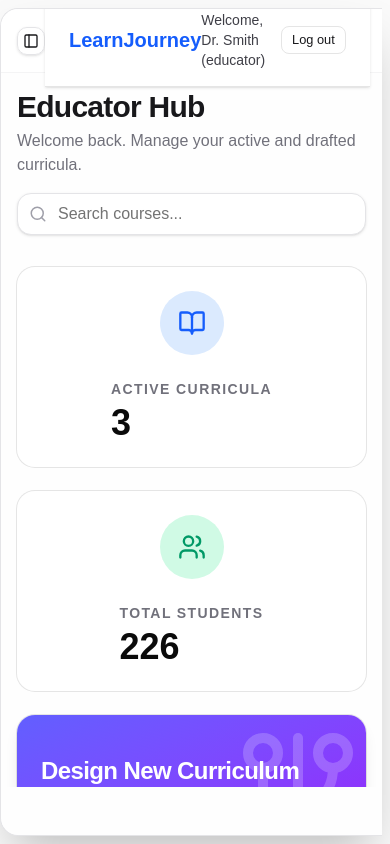
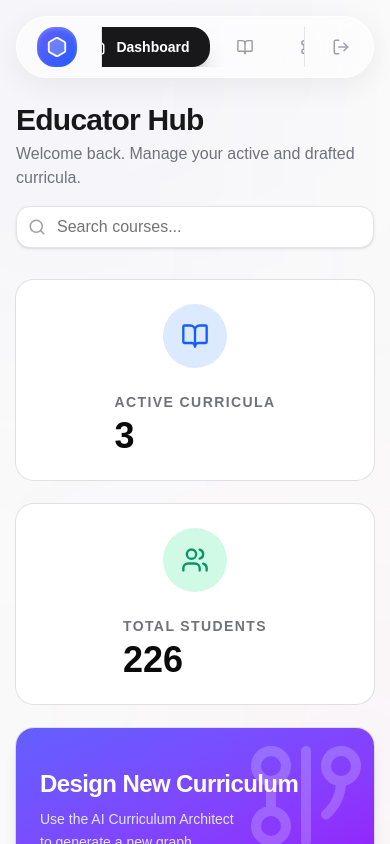
Before and after one commit to Weiyi0206/LearnJourney, a React app in the folder frontend/: page /login in a window 390 px wide. Both pictures are taken after a click on the button "Enter as Educator". Built offline with nearby package versions, Linux system fonts and the light colour scheme; the HTML template or start-up script is replaced by a standard one.

Commit message:
Change to responsive top navigation

```diff
--- a/frontend/src/App.jsx
+++ b/frontend/src/App.jsx
@@ -2,10 +2,8 @@ import React from "react";
 import { BrowserRouter, Routes, Route, Navigate } from "react-router-dom";
 import { AuthProvider } from "@/contexts/AuthContext";
 import { TooltipProvider } from "@/components/ui/tooltip";
-import { SidebarProvider, SidebarTrigger } from "@/components/ui/sidebar";
 
-import { Navbar } from "@/components/layout/Navbar";
-import { AppSidebar } from "@/components/layout/AppSidebar";
+import { TopNav } from "@/components/layout/TopNav";
 
 // Auth
 import Login from "@/pages/auth/Login";
@@ -22,27 +20,36 @@ import StudentDashboard from "@/pages/student/Dashboard";
 import LearningPath from "@/pages/student/LearningPath";
 import CourseMaterial from "@/pages/student/CourseMaterial";
 import Quizzes from "@/pages/student/Quizzes";
+import { useAuth } from "@/contexts/AuthContext";
 
 const AuthenticatedLayout = ({ children }) => {
+  const { user, loading } = useAuth();
+
+  if (loading) {
+    return null; // Or a loading spinner
+  }
+
+  if (!user) {
+    return <Navigate to="/login" replace />;
+  }
+
   return (
-    <SidebarProvider>
-      <div className="flex h-screen overflow-hidden w-full font-sans bg-zinc-50 dark:bg-zinc-950 text-zinc-900 dark:text-zinc-50">
-        <AppSidebar />
-        <div className="flex-1 flex flex-col min-w-0 bg-white dark:bg-black rounded-l-2xl shadow-2xl border-l border-t border-b border-zinc-200 dark:border-zinc-800 my-2 mr-2 overflow-hidden transition-all duration-300 relative group">
-          <header className="h-16 flex items-center shrink-0 border-b px-4 border-zinc-100 dark:border-zinc-900 bg-white/50 dark:bg-black/50 backdrop-blur-md sticky top-0 z-10 transition-colors">
-            <SidebarTrigger className="hover:bg-zinc-100 dark:hover:bg-zinc-800 p-2 rounded-lg transition-colors border shadow-sm border-zinc-200 dark:border-zinc-800" />
-            <div className="ml-auto">
-              <Navbar />
-            </div>
-          </header>
-          <main className="flex-1 overflow-auto bg-zinc-50/30 dark:bg-zinc-950/30 w-full relative">
-            <div className="absolute inset-0 max-w-[1400px] mx-auto w-full pb-12">
-              {children}
-            </div>
-          </main>
-        </div>
+    <div className="flex flex-col h-screen font-sans bg-zinc-50 dark:bg-zinc-950 text-zinc-900 dark:text-zinc-50 overflow-hidden relative selection:bg-indigo-500/30">
+
+      {/* Dynamic Background Elements for that Bento/Modern Feel */}
+      <div className="absolute top-[-20%] left-[-10%] w-[50%] h-[50%] bg-indigo-500/10 blur-[140px] rounded-full pointer-events-none mix-blend-multiply dark:mix-blend-screen" />
+      <div className="absolute bottom-[-10%] right-[-10%] w-[40%] h-[40%] bg-pink-500/10 blur-[140px] rounded-full pointer-events-none mix-blend-multiply dark:mix-blend-screen" />
+
+      {/* The Top Navigation Bar */}
+      <div className="flex-none pt-4 pb-2 z-50">
+        <TopNav />
       </div>
-    </SidebarProvider>
+
+      {/* The dynamic content area, scrolls if needed internally */}
+      <main className="flex-1 flex flex-col overflow-hidden relative z-10">
+        {children}
+      </main>
+    </div>
   );
 };
 
--- /dev/null
+++ b/frontend/src/components/layout/TopNav.jsx
@@ -0,0 +1,94 @@
+import React from "react";
+import { Link, useLocation } from "react-router-dom";
+import { useAuth } from "@/contexts/AuthContext";
+import { Home, BookOpen, GitGraph, CheckSquare, LogOut, Hexagon } from "lucide-react";
+
+export function TopNav() {
+    const { user, logout } = useAuth();
+    const location = useLocation();
+
+    if (!user) return null;
+
+    const educatorItems = [
+        { title: "Dashboard", url: "/educator/dashboard", icon: Home },
+        { title: "Course Builder", url: "/educator/builder", icon: BookOpen },
+        { title: "Graph Editor", url: "/educator/graph", icon: GitGraph },
+    ];
+
+    const studentItems = [
+        { title: "Dashboard", url: "/student/dashboard", icon: Home },
+        { title: "Learning Path", url: "/student/path", icon: GitGraph },
+        { title: "Quizzes", url: "/student/quizzes", icon: CheckSquare },
+    ];
+
+    const menuItems = user.role === "educator" ? educatorItems : studentItems;
+
+    // A clever check to see if an item is active (including deep links)
+    const checkIsActive = (itemUrl) => {
+        if (location.pathname === itemUrl) return true;
+        // Keep Dashboard active if we are deep into courses/nodes
+        if (itemUrl.includes('dashboard') && location.pathname.includes('/courses/')) return true;
+        return false;
+    };
+
+    return (
+        <div className="w-full flex justify-center px-4 md:px-8 pointer-events-none">
+            {/* Glassmorphic floating pill wrapper */}
+            <div className="pointer-events-auto flex items-center justify-between w-full max-w-6xl bg-white/60 dark:bg-zinc-900/80 backdrop-blur-2xl border border-white dark:border-zinc-800 shadow-[0_8px_30px_rgb(0,0,0,0.06)] dark:shadow-[0_8px_30px_rgb(0,0,0,0.3)] rounded-[2rem] px-3 py-2.5 transition-all duration-300">
+
+                {/* Logo Area */}
+                <div className="flex items-center gap-3 pl-2 pr-6 border-r border-zinc-200 dark:border-zinc-800">
+                    <div className="w-10 h-10 rounded-2xl bg-gradient-to-br from-indigo-500 to-blue-600 flex items-center justify-center shadow-inner shadow-white/20">
+                        <Hexagon size={22} className="text-white fill-white/20" />
+                    </div>
+                    <span className="font-black text-xl tracking-tight bg-clip-text text-transparent bg-gradient-to-r from-zinc-900 to-zinc-600 dark:from-white dark:to-zinc-400 hidden sm:block">
+                        LearnJourney
+                    </span>
+                </div>
+
+                {/* Center Navigation Links (Bento Pills) */}
+                <nav className="flex items-center gap-1.5 overflow-x-auto no-scrollbar px-4 flex-1 justify-center">
+                    {menuItems.map((item) => {
+                        const isActive = checkIsActive(item.url);
+                        const Icon = item.icon;
+                        return (
+                            <Link
+                                key={item.title}
+                                to={item.url}
+                                className={`flex items-center gap-2.5 px-5 py-2.5 rounded-2xl font-bold text-sm transition-all duration-300 shrink-0 ${isActive
+                                        ? "bg-zinc-900 text-white shadow-xl shadow-zinc-900/20 dark:bg-zinc-100 dark:text-zinc-900 dark:shadow-white/10 scale-100"
+                                        : "text-zinc-500 hover:text-zinc-900 hover:bg-zinc-100/80 dark:text-zinc-400 dark:hover:text-white dark:hover:bg-zinc-800/80 scale-95 hover:scale-100"
+                                    }`}
+                            >
+                                <Icon size={18} className={isActive ? "" : "opacity-70"} />
+                                <span className={isActive ? "block" : "hidden md:block"}>{item.title}</span>
+                            </Link>
+                        );
+                    })}
+                </nav>
+
+                {/* Right Area: Profile / Actions */}
+                <div className="flex items-center gap-4 pl-4 border-l border-zinc-200 dark:border-zinc-800 shrink-0">
+                    <div className="flex items-center gap-3 bg-zinc-100/50 dark:bg-zinc-800/50 rounded-full pl-4 pr-1.5 py-1.5 border border-zinc-200/50 dark:border-zinc-700/50 hidden sm:flex">
+                        <div className="flex flex-col items-end">
+                            <span className="text-xs font-black leading-none text-zinc-900 dark:text-zinc-100">{user.name}</span>
+                            <span className="text-[10px] font-bold uppercase tracking-widest text-indigo-600 dark:text-indigo-400 mt-1">{user.role}</span>
+                        </div>
+                        <div className="w-8 h-8 rounded-full bg-gradient-to-br from-indigo-500 to-purple-600 text-white flex items-center justify-center font-bold text-sm shadow-inner uppercase">
+                            {user.name.charAt(0)}
+                        </div>
+                    </div>
+
+                    <button
+                        onClick={logout}
+                        className="w-10 h-10 rounded-2xl flex items-center justify-center text-zinc-400 hover:text-red-600 border border-transparent hover:border-red-100 hover:bg-red-50 dark:hover:bg-red-900/20 dark:hover:border-red-900/30 transition-all duration-300"
+                        title="Log Out"
+                    >
+                        <LogOut size={18} />
+                    </button>
+                </div>
+
+            </div>
+        </div>
+    );
+}
```
Also changed, not shown: 5 other files (tests, documents, lock files or other folders).
